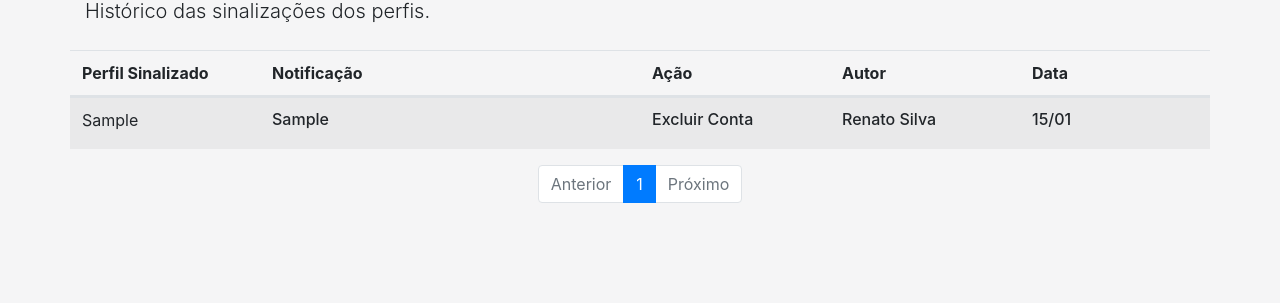
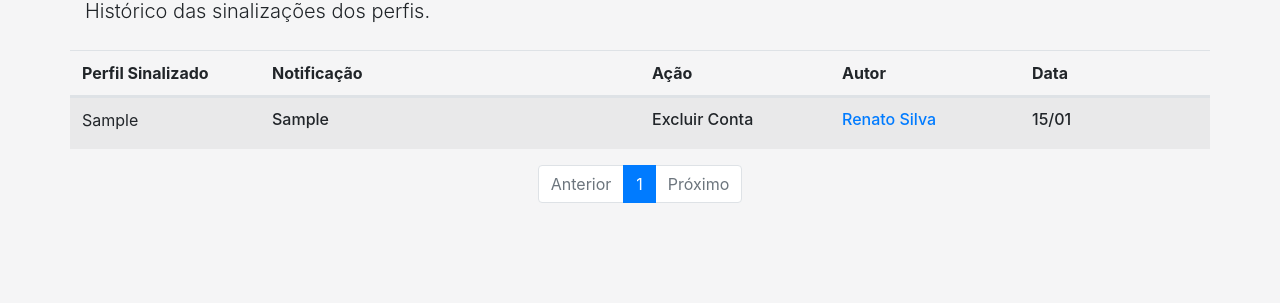
Before and after one commit to Vinigama/if-study-presentation, a Django app: page /denuncias/perfis/historico/ in a window 1280 px wide. Shown: the part 282-585 px from the top of the page. Run offline with Django 3.2, Linux system fonts and the light colour scheme; data comes from the database, SQL or seed files in the repository; tables that the repository leaves empty hold one stand-in row (values such as "Sample post"); parts of the project's set-up code (start-up, migrations or seed data) failed here and were passed over; some libraries are stand-ins or nearby versions.

Commit message:
Remoção de ruídos

```diff
--- a/denuncias/templates/denuncias/historico_sinalizacao_comentario.html
+++ b/denuncias/templates/denuncias/historico_sinalizacao_comentario.html
@@ -60,7 +60,9 @@
 {% for sinalizacao in sinalizacoes %}
     <tr class="row">
         <td class="col-sm-2 col-md-2">
-            <h6>{{ sinalizacao.usuario.nome_completo }}</h6>
+            <a href="{% url 'perfil' sinalizacao.usuario.id %}" class="text-primary">
+                <h6>{{ sinalizacao.usuario.nome_completo }}</h6>
+            </a>
         </td>
         <td class="col-sm-6 col-md-6">
             <h6>{{ sinalizacao.comentario }}</h6>
--- a/denuncias/templates/denuncias/historico_sinalizacao_conteudo.html
+++ b/denuncias/templates/denuncias/historico_sinalizacao_conteudo.html
@@ -55,7 +55,9 @@
 {% for sinalizacao in sinalizacoes %}
         <tr class="row">
             <td class="col-sm-2 col-md-2">
-                <h6>{{ sinalizacao.usuario.nome_completo }}</h6>
+                <a href="{% url 'perfil' sinalizacao.usuario.id %}" class="text-primary">
+                    <h6>{{ sinalizacao.usuario.nome_completo }}</h6>
+                </a>
             </td>
             <td class="col-sm-2 col-md-2">
                 <a href="{% url 'conteudo' sinalizacao.conteudo.id %}" class="text-primary">
--- a/denuncias/templates/denuncias/historico_sinalizacao_perfil.html
+++ b/denuncias/templates/denuncias/historico_sinalizacao_perfil.html
@@ -74,7 +74,9 @@
                 <h6>{{ sinalizacao.status_verbose }}</h6>
             </td>
             <td class="col-sm-2 col-md-2">
-                <h6>{{ sinalizacao.usuario.nome_completo }}</h6>
+                <a href="{% url 'perfil' sinalizacao.usuario.id %}" class="text-primary">
+                    <h6>{{ sinalizacao.usuario.nome_completo }}</h6>
+                </a>
             </td>
             <td class="col-sm-2 col-md-2">
                 <h6>{{ sinalizacao.data|date:"d/m" }}</h6>
```
